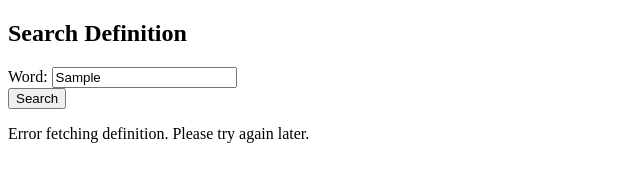
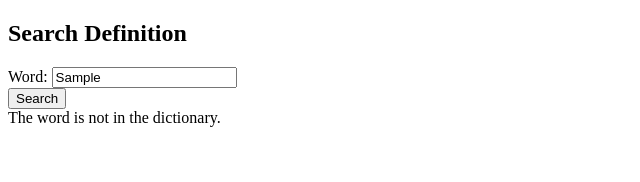
Before and after one commit to TaylorJi/lab4_tay, a website: page search.html in a window 1280 px wide. Both pictures are taken after typing "Sample" into the empty fields and a click on the button "Search". Shown: the whole page, without its empty margins (0-640 px from the left). Drawn offline with Linux system fonts and the light colour scheme; no server answers.

Commit message:
updated search and store using xhttp

```diff
--- a/search.html
+++ b/search.html
@@ -11,10 +11,11 @@
         <br>
         <button type="button" onclick="searchDefinition()">Search</button>
     </form>
-    <p id="feedback"></p>
+    <div id="feedback"></div>
 
     <script>
         function searchDefinition() {
+            const xhttp = new XMLHttpRequest();
             const word = document.getElementById('searchWord').value;
 
             if (!word.trim() || !/^[a-zA-Z\s]+$/.test(word)) { // if word is empty or contains non-alphabetic characters
@@ -22,14 +23,11 @@
                 return;
             }
 
-            fetch(`https://lab4-tayj.onrender.com/api/definitions/?word=${word}`, {
-                method: 'GET',
-                headers: {
-                    'Content-Type': 'application/json'
-                }
-            })
-            .then(response => response.json())
-            .then(data => {
+            xhttp.open("GET", `https://lab4-tayj.onrender.com/api/definitions/?word=${word}`, true);
+            xhttp.setRequestHeader("Content-type", "application/json");
+            xhttp.onreadystatechange = function () {
+                if (this.readyState == 4 && (this.status == 200)) {
+                    const data = JSON.parse(this.responseText);
                     if (data.error) {
                         document.getElementById('feedback').innerText = data.error;
                     } else if (data.word && data.definition) {
@@ -37,10 +35,33 @@
                     } else {
                         document.getElementById('feedback').innerText = data.message || 'Unknown error occurred.';
                     }
-            })
-            .catch(error => {
-                document.getElementById('feedback').innerText = 'Error fetching definition. Please try again later.';
-            });
+                } else if (this.readyState == 4) {
+                    document.getElementById('feedback').innerText = "The word is not in the dictionary."
+                }
+            };
+            xhttp.send();
+
+
+
+            // fetch(`https://lab4-tayj.onrender.com/api/definitions/?word=${word}`, {
+            //     method: 'GET',
+            //     headers: {
+            //         'Content-Type': 'application/json'
+            //     }
+            // })
+            // .then(response => response.json())
+            // .then(data => {
+            //     if (data.error) {
+            //         document.getElementById('feedback').innerText = data.error;
+            //     } else if (data.word && data.definition) {
+            //         document.getElementById('feedback').innerText = `${data.word} : ${data.definition}`;
+            //     } else {
+            //         document.getElementById('feedback').innerText = data.message || 'Unknown error occurred.';
+            //     }
+            // })
+            // .catch(error => {
+            //     document.getElementById('feedback').innerText = 'Error fetching definition. Please try again later.';
+            // });
         }
     </script>
 </body>
```
Also changed, not shown: app.js (+5 -5 lines), store.html (+35 -11 lines). Lines whose indentation alone changed are shown as unchanged.
